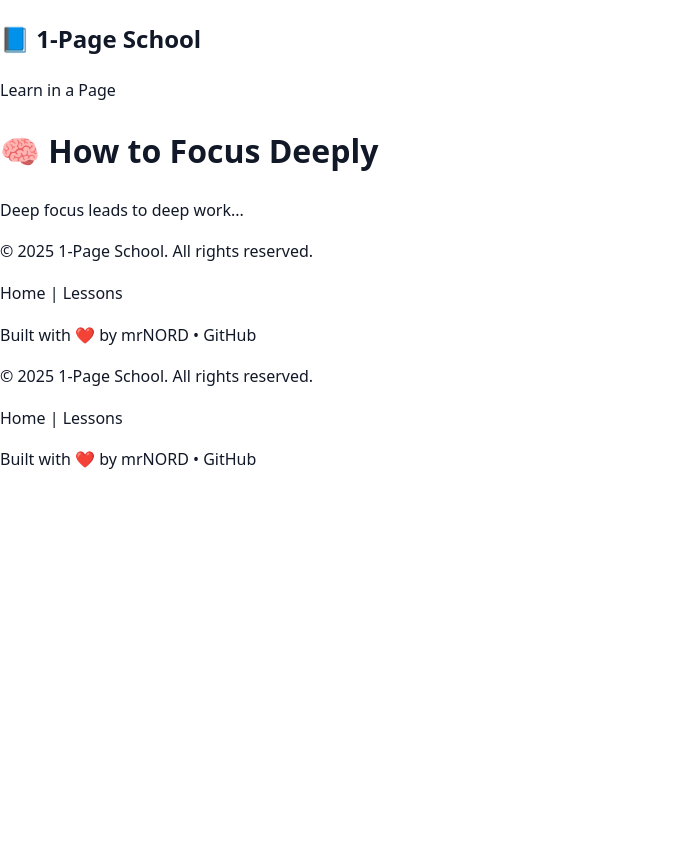
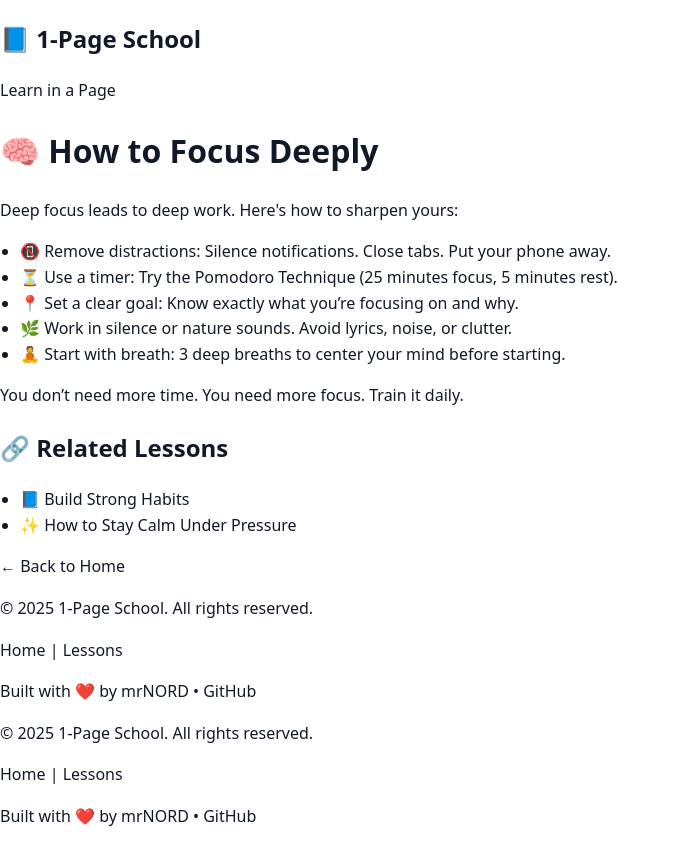
Before and after one commit to iamanvar3/1page-school, a Next.js app: page /lessons/focus in a window 1280 px wide. Shown: the whole page, without its empty margins (0-680 px from the left). Before the commit the page ends 800 px from the top, so only its background shows below. Built offline with nearby package versions, Linux system fonts and the light colour scheme.

Commit message:
Update page.tsx

```diff
--- a/app/lessons/focus/page.tsx
+++ b/app/lessons/focus/page.tsx
@@ -1,13 +1,29 @@
 // app/lessons/focus/page.tsx
+import Link from 'next/link';
 import Layout from '@/components/Layout';
 
 export default function FocusLesson() {
   return (
     <Layout>
-      <main className="prose mx-auto px-4 py-10">
-        <h1>🧠 How to Focus Deeply</h1>
-        <p>Deep focus leads to deep work...</p>
-        {/* Rest of your content */}
+      <main className="max-w-2xl mx-auto p-6 space-y-6">
+        <h1 className="text-4xl font-bold mb-2">🧠 How to Focus Deeply</h1>
+        <p className="text-lg text-gray-700">Deep focus leads to deep work. Here's how to sharpen yours:</p>
+        <ul className="list-disc pl-5 space-y-2">
+          <li>📵 Remove distractions: Silence notifications. Close tabs. Put your phone away.</li>
+          <li>⏳ Use a timer: Try the Pomodoro Technique (25 minutes focus, 5 minutes rest).</li>
+          <li>📍 Set a clear goal: Know exactly what you’re focusing on and why.</li>
+          <li>🌿 Work in silence or nature sounds. Avoid lyrics, noise, or clutter.</li>
+          <li>🧘 Start with breath: 3 deep breaths to center your mind before starting.</li>
+        </ul>
+        <p className="font-semibold text-blue-700">You don’t need more time. You need more focus. Train it daily.</p>
+        <div className="mt-10 space-y-4">
+          <h2 className="text-xl font-semibold">🔗 Related Lessons</h2>
+          <ul className="list-disc pl-5 space-y-1">
+            <li><Link href="/lessons/habits" className="text-blue-600 hover:underline">📘 Build Strong Habits</Link></li>
+            <li><Link href="/lessons/calm" className="text-blue-600 hover:underline">✨ How to Stay Calm Under Pressure</Link></li>
+          </ul>
+          <p className="mt-4"><Link href="/" className="text-gray-600 hover:underline">← Back to Home</Link></p>
+        </div>
       </main>
     </Layout>
   );
```
